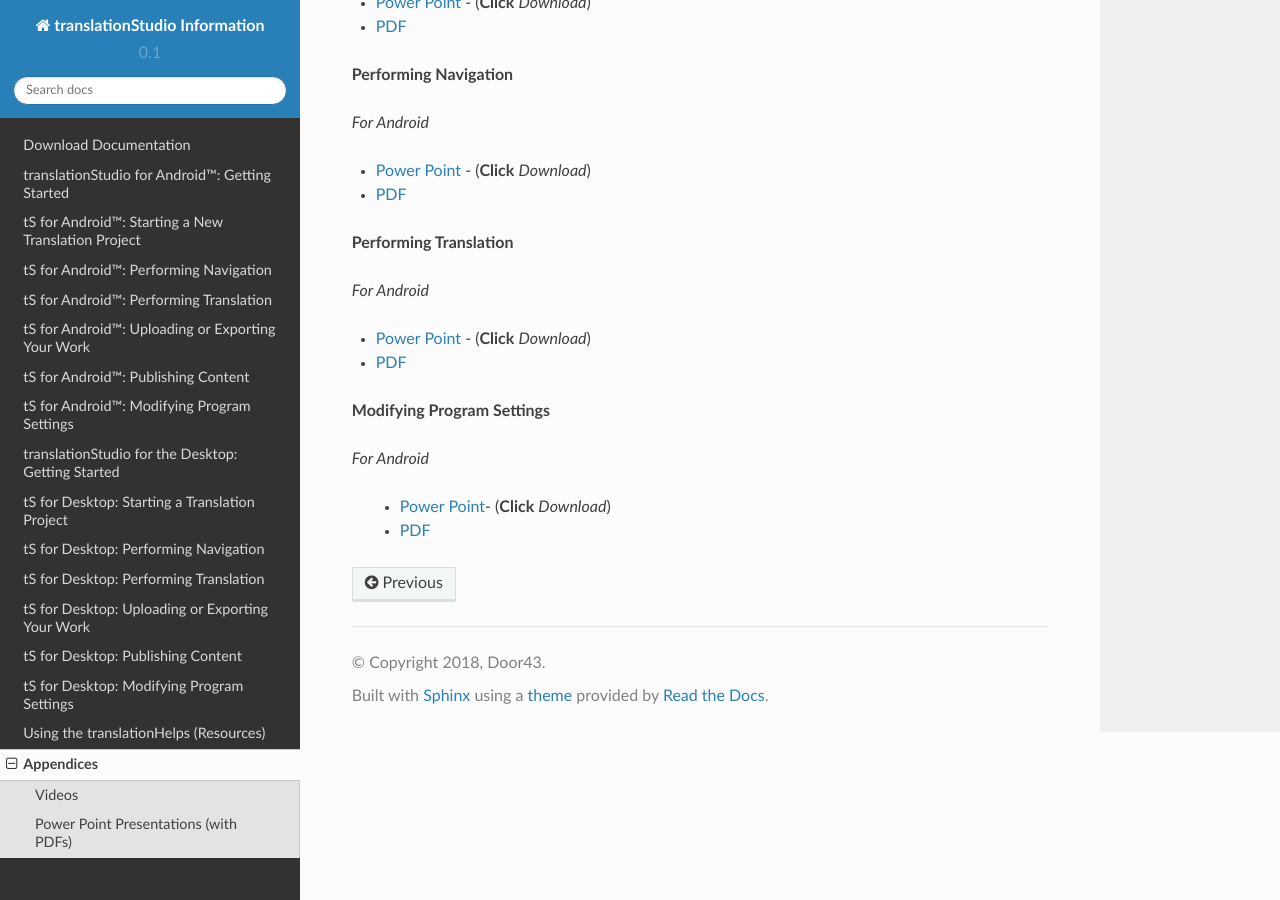
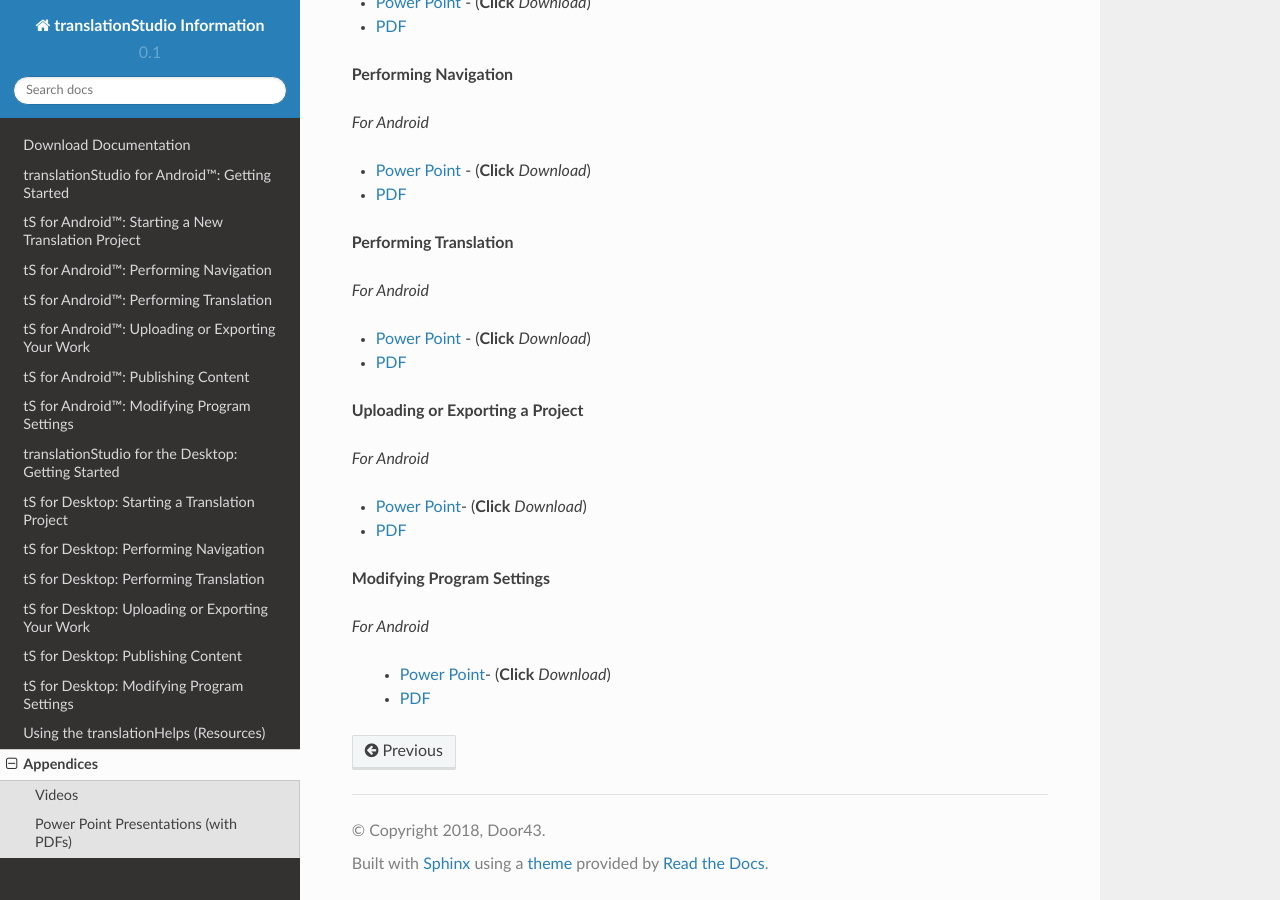
Before and after one commit to unfoldingWord-dev/translationStudio-Info, a Sphinx documentation site: the page built from docs/Appendix.rst, in a window 1280 px wide and 900 px high, scrolled down 593 px. Built offline with Sphinx 7.4.7 and the Read the Docs theme 2.0.0, drawn with Linux system fonts in a browser that asks for light colours; pages that are not in the unit, such as notebooks, are missing from menus.

Commit message:
Update Appendix.rst

```diff
--- a/docs/Appendix.rst
+++ b/docs/Appendix.rst
@@ -65,12 +65,12 @@ Power Point Presentations (with PDFs)
 
 .. *For Desktop*
 
-.. **Uploading or Exporting a Project**
+**Uploading or Exporting a Project**
 
-.. *For Android*
+*For Android*
 
-.. * `Power Point <https://github.com/unfoldingWord-dev/translationStudio-Info/blob/master/docs/Upload.pptx>`_- (**Click** *Download*)
-.. * `PDF <https://github.com/unfoldingWord-dev/translationStudio-Info/blob/master/docs/Upload.pdf>`_
+* `Power Point <https://github.com/unfoldingWord-dev/translationStudio-Info/blob/master/docs/Upload.pptx>`_- (**Click** *Download*)
+* `PDF <https://github.com/unfoldingWord-dev/translationStudio-Info/blob/master/docs/Upload.pdf>`_
 
 .. *For Desktop*..
 
```
